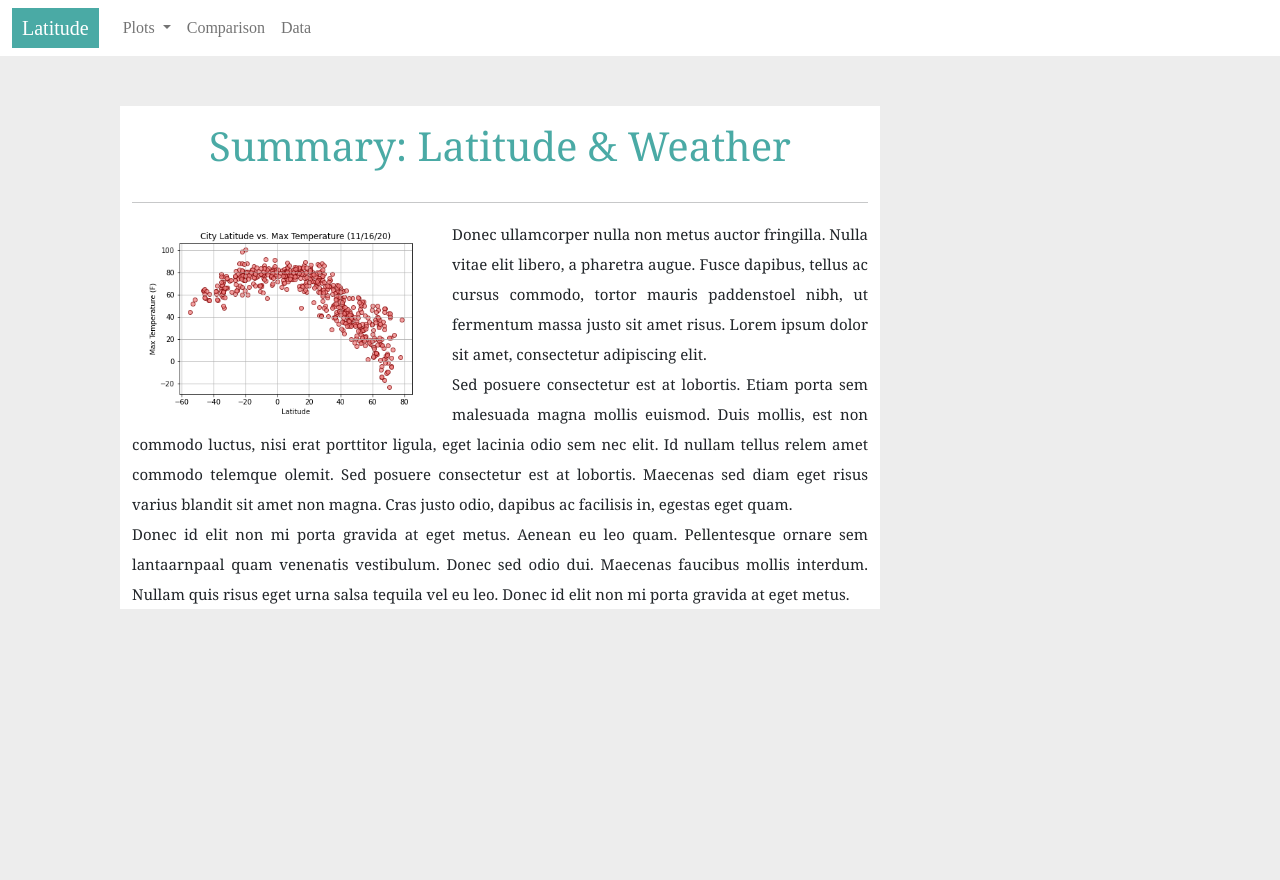
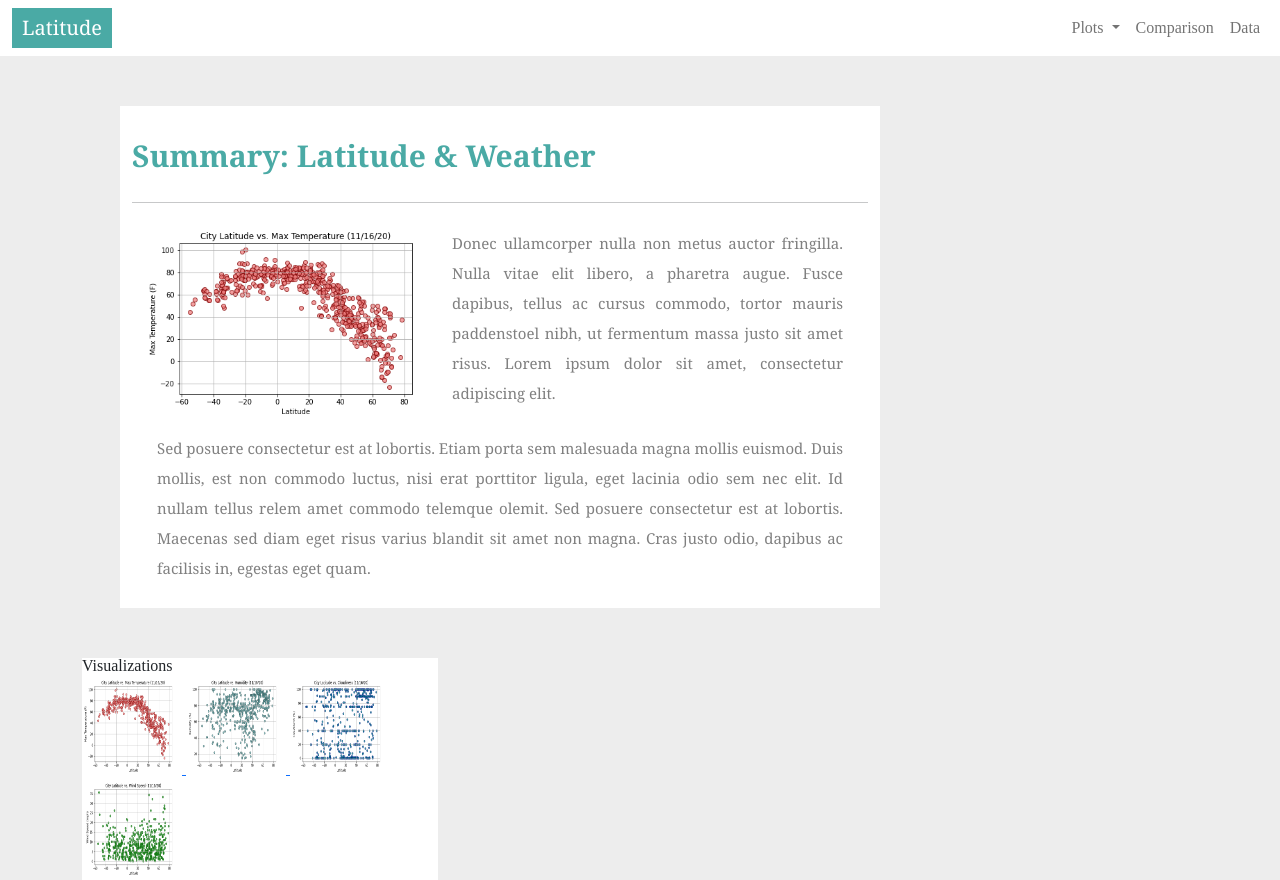
Before and after one commit to Kylmalcolm/Web-Design-Challenge, a plain HTML site: page Web_Visualizations/index.html in a window 1280 px wide. Before the commit the page ends 800 px from the top, so only its background shows below. Drawn offline with nearby package versions, Linux system fonts and the light colour scheme.

Commit message:
working on side nav

```diff
--- a/Web_Visualizations/index.html
+++ b/Web_Visualizations/index.html
@@ -19,7 +19,7 @@
       <button class="navbar-toggler" type="button" data-bs-toggle="collapse" data-bs-target="#navbarNav" aria-controls="navbarNav" aria-expanded="false" aria-label="Toggle navigation">
         <span class="navbar-toggler-icon"></span>
       </button>
-      <div class="collapse navbar-collapse" id="navbarNav">
+      <div class="collapse navbar-collapse justify-content-end" id="navbarNav">
         <ul class="navbar-nav">
             <li class="nav-item dropdown">
               <a class="nav-link dropdown-toggle" href="#" id="navbarDropdownMenuLink" role="button" data-bs-toggle="dropdown" aria-expanded="false">
@@ -57,31 +57,32 @@
             <p>
             Sed posuere consectetur est at lobortis. Etiam porta sem malesuada magna mollis euismod. Duis mollis, est non commodo luctus, nisi erat porttitor ligula, eget lacinia odio sem nec elit. Id nullam tellus relem amet commodo telemque olemit. Sed posuere consectetur est at lobortis. Maecenas sed diam eget risus varius blandit sit amet non magna. Cras justo odio, dapibus ac facilisis in, egestas eget quam.
             </p>
-        <p>
-          Donec id elit non mi porta gravida at eget metus. Aenean eu leo quam. Pellentesque ornare sem lantaarnpaal quam venenatis vestibulum. Donec sed odio dui. Maecenas faucibus mollis interdum. Nullam quis risus eget urna salsa tequila vel eu leo. Donec id elit non mi porta gravida at eget metus.
-        </p>
           </div>
-  <!-- <div class="sidenav">
+        </div>
+      </div>
+      <div class="container">
+        <div class="row">
+          <div class="col-sm-4">
+            <div class="sidenav">
               <header class="header">
                 <h3>Visualizations</h3>
               </header>
               <a href="#" >
-    <img src="visualizations/City Latitude vs Max Temperature.png" alt="Lat vs. Temperature"
-    style="width:100px;height:100px">
+                <img src="visualizations/City Latitude vs Max Temperature.png" alt="Lat vs. Temperature" style="width:100px;height:100px">
               </a>
               <a href="#" >
-    <img src="visualizations/City Latitude vs Humidity.png" alt="Lat vs. Humidity"
-    style="width:100px;height:100px">
+                <img src="visualizations/City Latitude vs Humidity.png" alt="Lat vs. Humidity" style="width:100px;height:100px">
               </a>
               <a href="#" >
-    <img src="visualizations/City Latitude vs Cloudiness.png" alt="Lat vs. Cloudiness"
-    style="width:100px;height:100px">
+                <img src="visualizations/City Latitude vs Cloudiness.png" alt="Lat vs. Cloudiness" style="width:100px;height:100px">
               </a>
               <a href="#" >
-    <img src="visualizations/City Latitude vs Wind Speed.png" alt="Lat vs. Wind Speed"
-    style="width:100px;height:100px">
+                <img src="visualizations/City Latitude vs Wind Speed.png" alt="Lat vs. Wind Speed" style="width:100px;height:100px">
               </a>
-  </div> -->
+            </div>
+          </div>
+        </div>
+      </div>
 </body>
 
 </html>
--- a/Web_Visualizations/styles.css
+++ b/Web_Visualizations/styles.css
@@ -4,7 +4,10 @@ body {
 
 h1 {
   color: #4AAAA5;
-  font-size: 40px;
+  margin-top: 20px;
+  font-size: 30px;
+  font-weight: bold;
+  text-align: left;
   font-family: Georgia, "Times New Roman", Times, serif
 }
 
@@ -15,14 +18,7 @@ h2 {
 }
 
 .sidenav {
-    width: 130px;
-    position: fixed;
-    z-index: 1;
-    top: 100px;
-    right: 10px;
     background: white;
-    overflow-x: hidden;
-    padding: 8px 0;
   }
 
   .img-fluid {
@@ -41,12 +37,15 @@ h2 {
   }
 
   p {
+    margin: 25px;
+    color: #808080;
     text-align: justify;
     font-size: 15px;
-    font-family: Georgia, "Times New Roman", Times, serif
+    font-family: Georgia, "Times New Roman", Times, serif;
 }
 
   a.navbar-brand {
     background-color: #4AAAA5;
-    padding: 10px
+    padding: 10px;
+    font-family: Georgia, "Times New Roman", Times, serif;
   }
```
Lines whose indentation alone changed are shown as unchanged.
